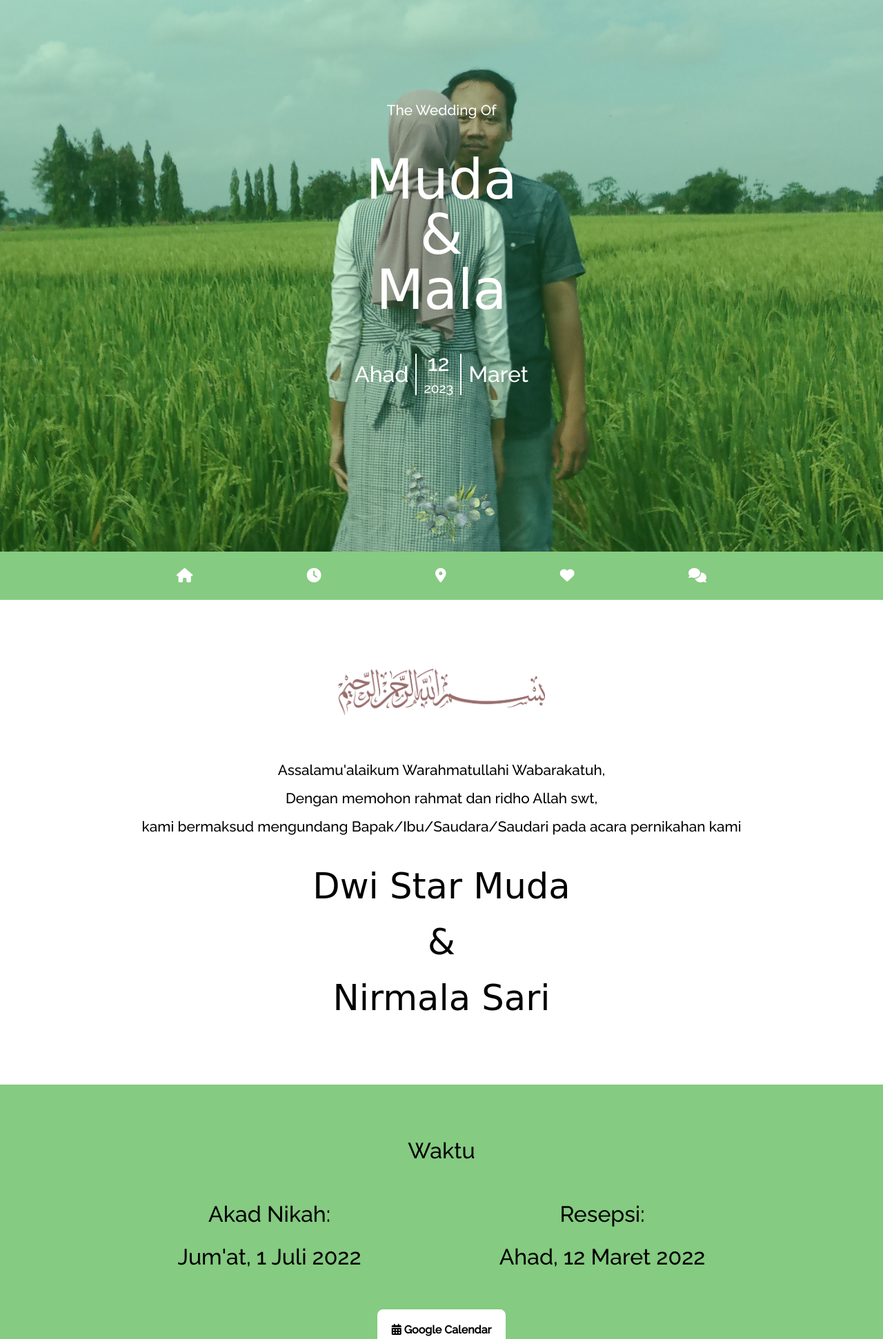
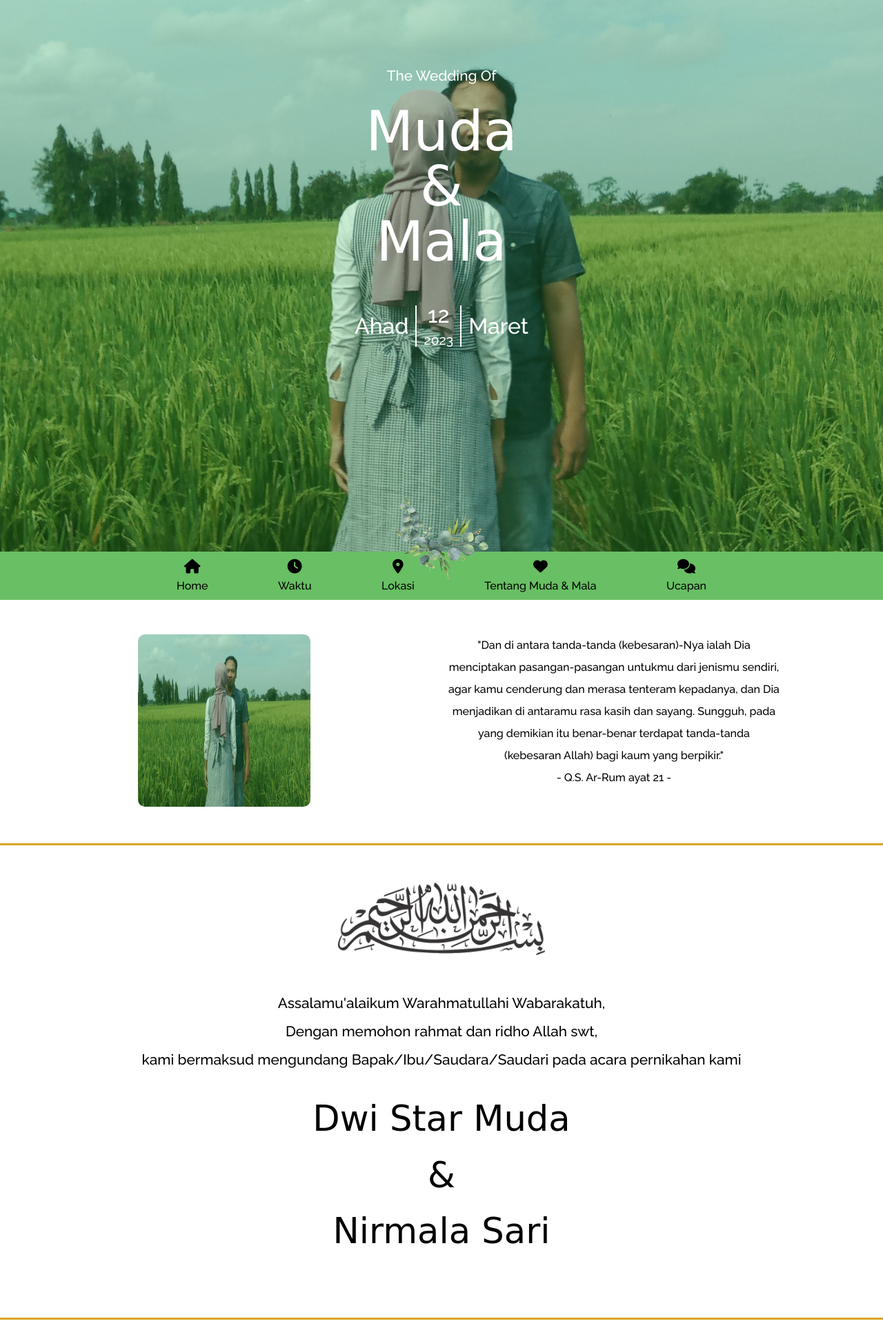
Before and after one commit to abangdsm/undangankuv1, a PHP site: page / in a window 1280 px wide. Shown: the top 1942 px of the page at 69% size. Run offline with PHP 8.4, Linux system fonts and the light colour scheme; some libraries are stand-ins or nearby versions; some web fonts are replaced.

Commit message:
Menyesuaikan tampilan responsif

```diff
--- a/assets/style.css
+++ b/assets/style.css
@@ -60,13 +60,13 @@ border-spacing: 0;
 .undangan {
     text-align: center;
     font-size: 1.3rem;
-    padding-top: 150px;
+    padding-top: 100px;
 }
 
 .pengantin {
     font-family: 'Rouge Script', cursive;
     text-align: center;
-    margin-top: 50px;
+    margin-top: 30px;
     font-size: 5rem;
     color: #fff;
 }
@@ -94,39 +94,89 @@ small {
     margin-right: 10px;
 }
 
-.tanggal .fw {
+.flower {
+    display: flex;
+    justify-content: center;
+    align-items: center;
+}
+
+.flower .fw {
     width: 110px;
     height: 150px;
     position: absolute;
-    bottom: 0;
+    bottom: -50px;
+    left: 45%;
     transform: rotate(-45deg);
 }
 
 .nav {
     display: flex;
-    background-color: rgba(105, 191, 100, 0.808);
+    background-color: rgba(105, 191, 100, 1);
+    /* background-color: rgb(255, 255, 255); */
     justify-content: space-around;
-    color: rgb(255, 255, 255);
+    color: #000;
     height: 70px;
     align-items: center;
-
 }
 
 .nav ul {
     display: flex;
     list-style: none;
     justify-content: space-between;
+    align-items: center;
     width: 60%;
+    z-index: 2;
+}
+
+.nav ul li {
+    text-align: center;
 }
 
 .nav ul li a {
-    color: #fff;
+    display: inline-block;
+    color: #000;
     text-decoration: none;
     font-size: 1.3rem;
+    margin-bottom: 10px;
 }
 
 .nav ul li a:hover {
     color: rgb(207, 168, 145);
+}
+
+#arrum {
+    display: flex;
+    justify-content: center;
+    align-items: start;
+    width: 100%;
+}
+
+.ayat {
+    margin-right: 150px;
+    margin-top: 50px;
+}
+
+.ayat p{
+    text-align: center;
+    line-height: 2rem;
+}
+
+.foto-nikah {
+    margin: 0 150px;
+}
+
+.ftnikah {
+    width: 250px;
+    height: 250px;
+    background-size: cover;
+    margin: 50px;
+    border-radius: 10px;
+}
+
+.garis-bawah {
+    border-bottom: 3px solid goldenrod;
+    right: 0;
+    left: 0;
 }
 
 .s2 {
@@ -142,7 +192,7 @@ small {
 
 .bismillah {
     max-width: 300px;
-    margin: 50px 0 50px 0;
+    margin: 04px 0 40px 0;
 }
 
 .pengantar {
@@ -168,7 +218,8 @@ small {
 }
 
 #sectionWaktu {
-    background-color: rgba(105, 191, 100, 0.808);
+    /* background-color: rgba(105, 191, 100, 0.808); */
+    background-color: rgbb(255, 255, 255);
     margin: auto;
     padding: 50px 0;
 }
--- a/index.html
+++ b/index.html
@@ -21,6 +21,7 @@
 </head>
 
 <body>
+
     <div id="home">
         <div class="prlx1">
             <div class="undangan">
@@ -50,7 +51,9 @@
                 </div>
 
 
-                <img class="fw" src="assets/euc.png" alt="flower-white">
+                <div class="flower">
+                    <img class="fw" src="assets/euc.png" alt="flower-white">
+                </div>
             </div>
         </div>
     </div>
@@ -58,17 +61,48 @@
 
     <div class="nav">
         <ul>
-            <li><a href="#home"><i class="fa fa-home"></i></a></li>
-            <li><a href="#sectionWaktu"><i class="fa fa-clock"></i></a></li>
-            <li><a href="#sectionLokasi"><i class="fa fa-location-dot"></i></a></li>
-            <li><a href="#tentangmm"><i class="fa fa-heart"></i></a></li>
-            <li><a href="#ucapan"><i class="fa fa-comments"></i></a></li>
+            <li>
+                <a href="#home"><i class="fa fa-home"></i></a>
+                <div>Home</div>
+            </li>
+            <li>
+                <a href="#sectionWaktu"><i class="fa fa-clock"></i></a>
+                <div>Waktu</div>
+            </li>
+            <li>
+                <a href="#sectionLokasi"><i class="fa fa-location-dot"></i></a>
+                <div>Lokasi</div>
+            </li>
+            <li>
+                <a href="#tentangmm"><i class="fa fa-heart"></i></a>
+                <div>Tentang Muda & Mala</div>
+            </li>
+            <li>
+                <a href="#ucapan"><i class="fa fa-comments"></i></a>
+                <div>Ucapan</div>
+            </li>
         </ul>
     </div>
 
+    <div id="arrum">
+
+        <div class="foto-nikah">
+            <img class="ftnikah" src="assets/bg3.jpg" alt="foto-nikah">
+        </div>
+
+        <div class="ayat">
+            <p>
+                "Dan di antara tanda-tanda (kebesaran)-Nya ialah Dia menciptakan pasangan-pasangan untukmu dari jenismu sendiri, agar kamu cenderung dan merasa tenteram kepadanya, dan Dia menjadikan di antaramu rasa kasih dan sayang. Sungguh, pada yang demikian itu benar-benar terdapat tanda-tanda (kebesaran Allah) bagi kaum yang berpikir."
+            </p>
+            <p>- Q.S. Ar-Rum ayat 21 -</p>
+        </div>
+
+    </div>
+    <div class="garis-bawah"></div>
+
     <div class="s2">
         <div class="wrapbismillah">
-            <img class="bismillah" src="assets/bismillah.png" alt="Bismillahirrahmanirrahim">
+            <img class="bismillah" src="assets/bismillah2.png" alt="Bismillahirrahmanirrahim">
         </div>
 
         <div class="pengantar">
@@ -88,7 +122,13 @@
             <p>&</p>
             <p>Nirmala Sari</p>
         </div>
+
+        <div class="flower">
+            <img class="fw" src="assets/euc.png" alt="flower-white">
+        </div>
+
     </div>
+    <div class="garis-bawah"></div>
 
     <div id="sectionWaktu">
         <p>Waktu</p>
@@ -110,6 +150,7 @@
             <a href="#" class="btnmd"><i class="fa-solid fa-calendar-days"></i> Google Calendar</a>
         </div>
     </div>
+    <div class="garis-bawah"></div>
 
     <div id="sectionLokasi">
         <div class="judul">
@@ -152,7 +193,7 @@
                     <textarea name="cakap" id="cakap" cols="10" rows="5" placeholder="Ucapan & Doa"></textarea>
                 </div>
 
-                <a href="#" type="submit" id="kirim" class="btnmd">Kirim Ucapan</a>
+                <a href="#" type="submit" id="kirim" class="btnmd"><i class="fa fa-comments"></i> Kirim Ucapan</a>
 
             </form>
         </div>
```
Also changed, not shown: other parts of assets/style.css (+28 -5 lines), assets/bismillah.png (deleted), assets/bismillah2.png (added), assets/fw.png (deleted).
